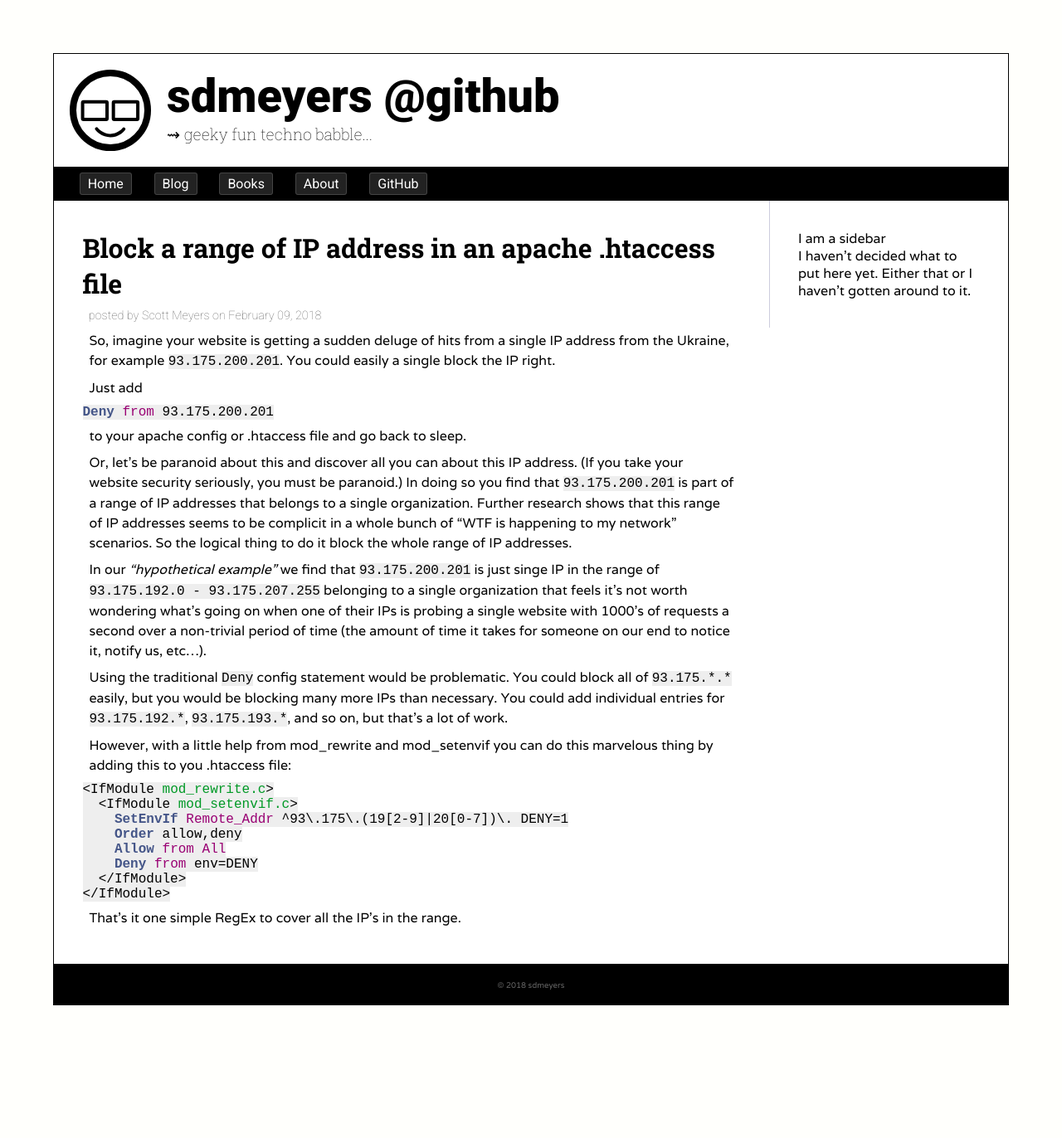
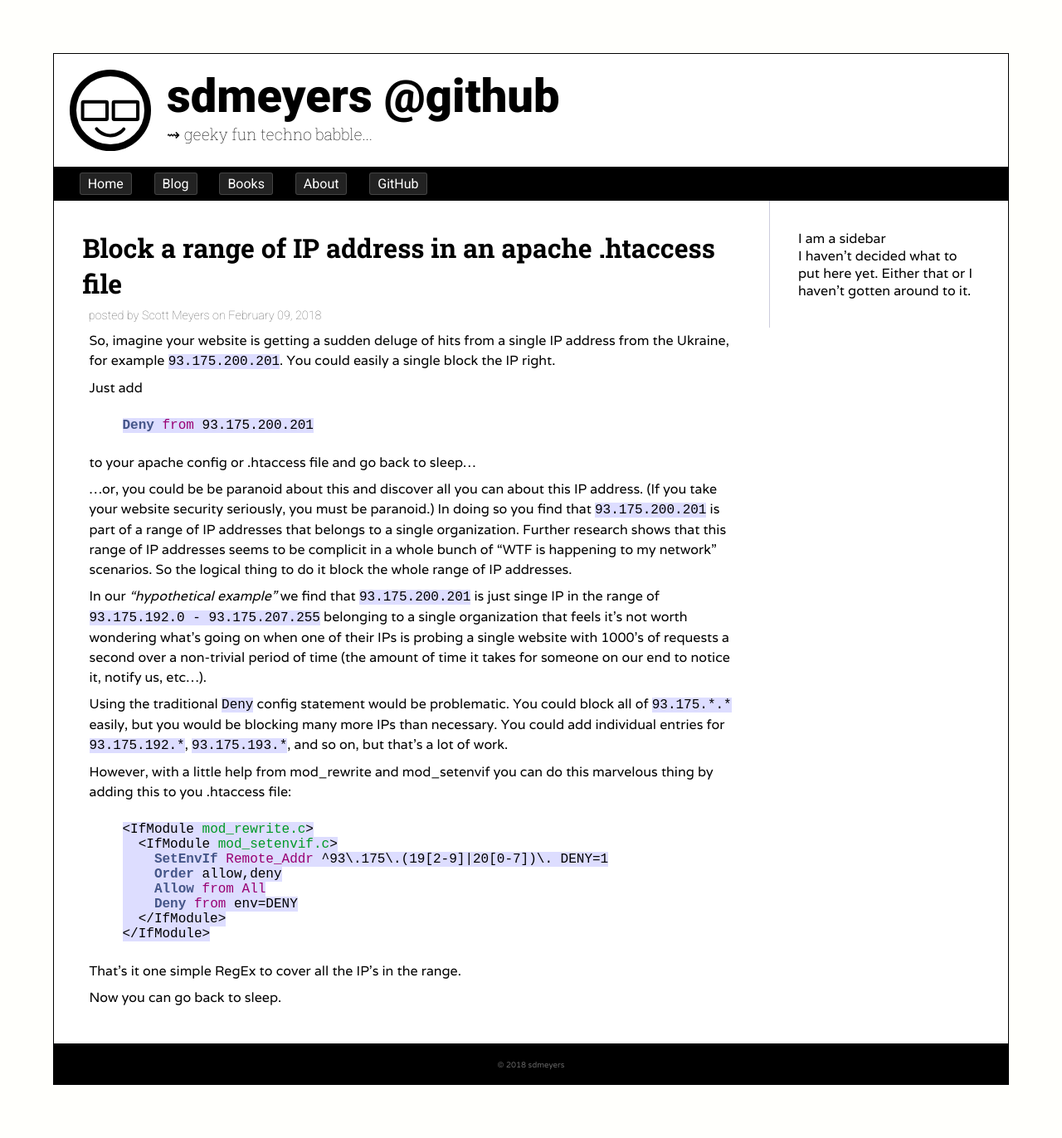
Before and after one commit to sdmeyers/sdmeyers.github.io, a Jekyll site: the page built from _posts/2018-02-09-apache-htaccess-ipblock.md, in a window 1280 px wide. Shown: the whole page at 83% size. Built offline with Jekyll 4.4.1, drawn with Linux system fonts in a browser that asks for light colours; some web fonts are replaced; before the commit the page ends 1276 px from its top, so only the background shows below that.

Commit message:
no message

````diff
--- a/_posts/2018-02-09-apache-htaccess-ipblock.md
+++ b/_posts/2018-02-09-apache-htaccess-ipblock.md
@@ -14,9 +14,11 @@ Just add
 Deny from 93.175.200.201
 ```
 
-to your apache config or .htaccess file and go back to sleep.
+to your apache config or .htaccess file and go back to sleep...
 
-Or, let's be paranoid about this and discover all you can about this IP address. (If you take your website security seriously, you must be paranoid.) In doing so you find that `93.175.200.201` is part of a range of IP addresses that belongs to a single organization. Further research shows that this range of IP addresses seems to be complicit in a whole bunch of "WTF is happening to my network" scenarios. So the logical thing to do it block the whole range of IP addresses.
+<!--more-->
+
+...or, you could be be paranoid about this and discover all you can about this IP address. (If you take your website security seriously, you must be paranoid.) In doing so you find that `93.175.200.201` is part of a range of IP addresses that belongs to a single organization. Further research shows that this range of IP addresses seems to be complicit in a whole bunch of "WTF is happening to my network" scenarios. So the logical thing to do it block the whole range of IP addresses.
 
 In our *"hypothetical example"* we find that `93.175.200.201` is just singe IP in the range of `93.175.192.0 - 93.175.207.255` belonging to a single organization that feels it's not worth wondering what's going on when one of their IPs is probing a single website with 1000's of requests a second over a non-trivial period of time (the amount of time it takes for someone on our end to notice it, notify us, etc...).
 
@@ -36,3 +38,5 @@ However, with a little help from mod_rewrite and mod_setenvif you can do this ma
 ```
 
 That's it one simple RegEx to cover all the IP's in the range.
+
+Now you can go back to sleep.
--- a/css/main.css
+++ b/css/main.css
@@ -56,7 +56,13 @@ pre, code {
   font-family: 'PT Mono', monospace; }
 
 code {
-  background-color: #EEE; }
+  background-color: #DDF; }
+
+pre {
+  width: 100%;
+  padding: 1rem;
+  margin-left: 2rem;
+  margin-right: 2rem; }
 
 blockquote {
   margin: 9px 72px 9px 36px;
````
Also changed, not shown: css/scss/_global.scss (+8 -1 lines), 1 other file.
